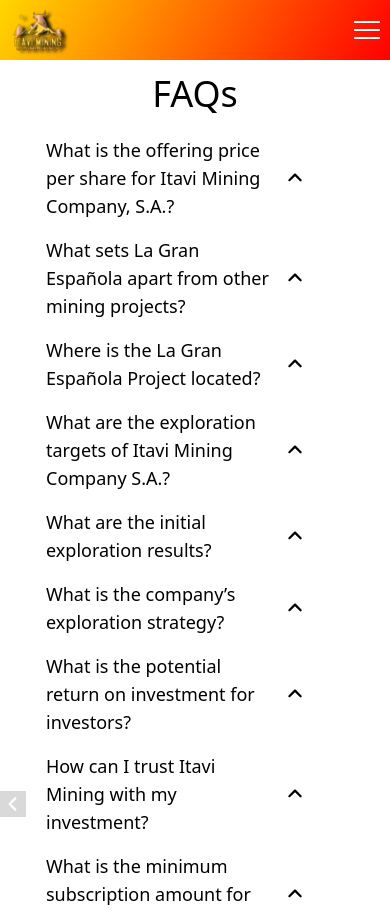
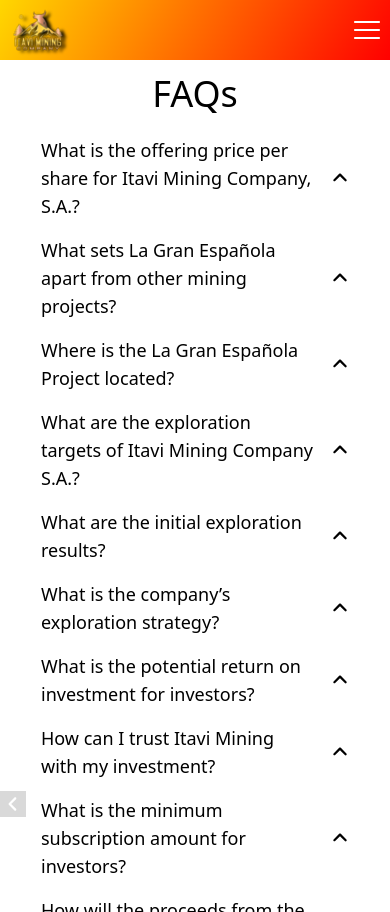
Before and after one commit to mhmAdmin1122/itavi, a Next.js app: page /faqs in a window 390 px wide. Built offline with nearby package versions, Linux system fonts and the light colour scheme.

Commit message:
Faqs page set

```diff
--- a/styles/globals.css
+++ b/styles/globals.css
@@ -927,9 +927,12 @@
     @apply right-[45%] !important;
   }
   .btn-design-bottom {
-    right: 45% !important;
-    bottom: 30px;
+    @apply right-[45%] !important;
   }
+  .carousal-body {
+    padding-left: 25px !important;
+    padding-right: 25px !important;
+}
 }
 /* snaping */
 .conatiner-box {
```
